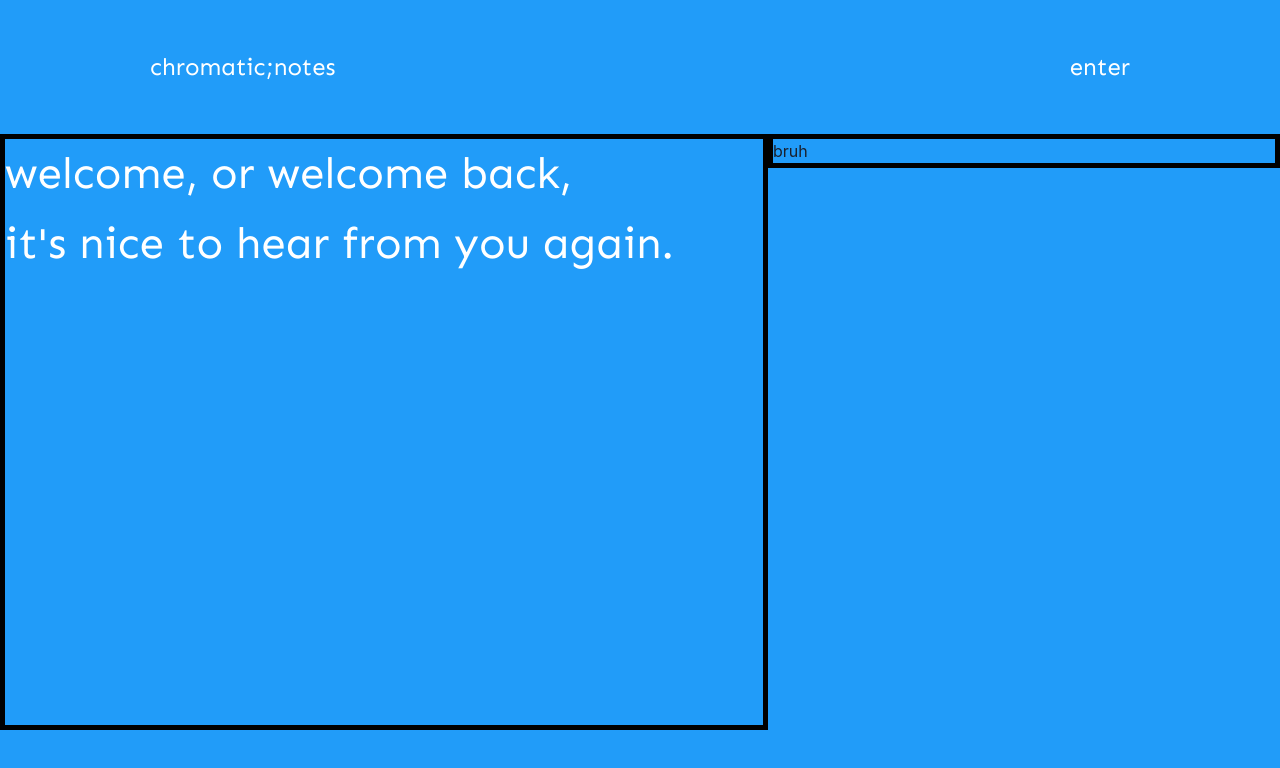
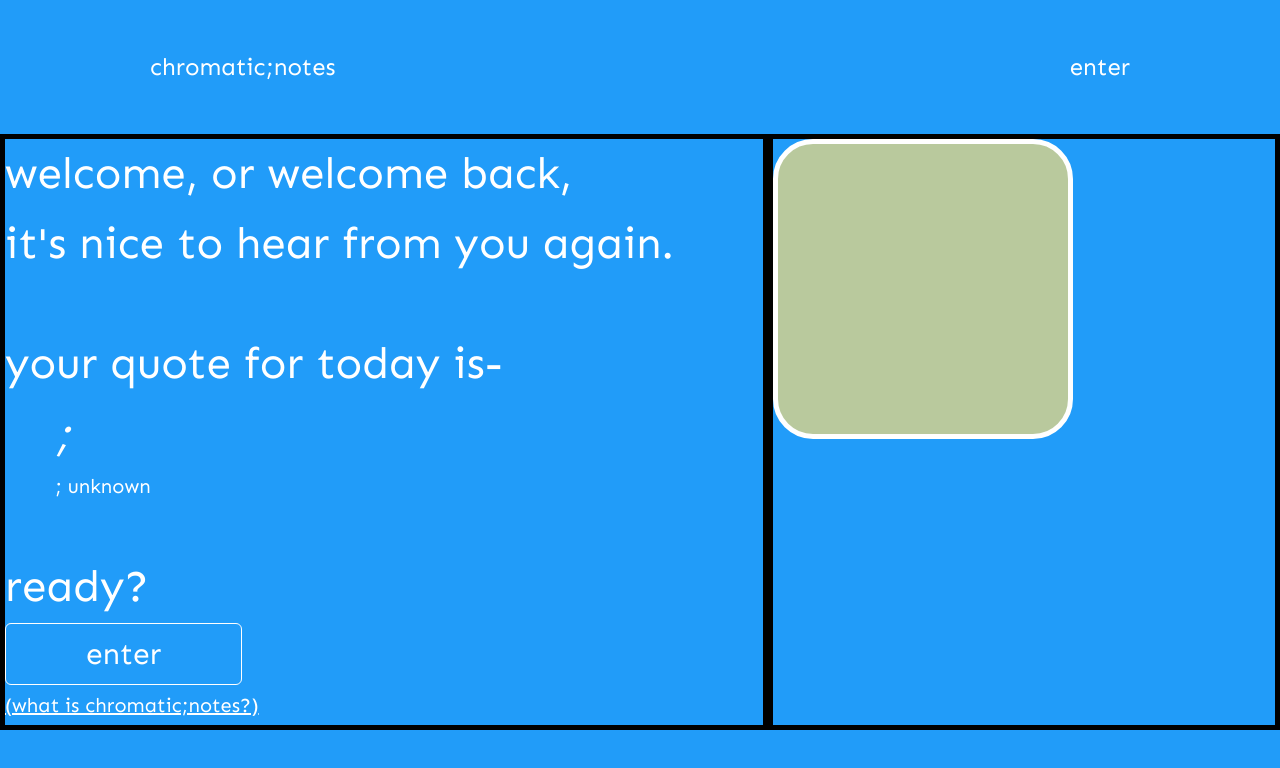
Before and after one commit to twilkhoo/colors, a Next.js app: page / in a window 1280 px wide. Shown: the top 768 px of the page. Built offline with nearby package versions, Linux system fonts and the light colour scheme; no server answers.

Commit message:
Complete the about modal.

```diff
--- a/src/components/index/DecorativeBox.tsx
+++ b/src/components/index/DecorativeBox.tsx
@@ -1,9 +1,62 @@
-import { Box } from "@chakra-ui/react";
+import { Box, keyframes, useTheme } from "@chakra-ui/react";
+import { motion } from "framer-motion";
+
+
+
+const colorAnimation = (theme: any) =>
+  keyframes`
+    0% {
+      background: ${theme.colors.moods["100"]};
+    }
+    16.6% {
+      background: ${theme.colors.moods["200"]};
+    }
+    33.3% {
+      background: ${theme.colors.moods["300"]};
+    }
+    50% {
+      background: ${theme.colors.moods["400"]};
+    }
+    66.6% {
+      background: ${theme.colors.moods["500"]};
+    }
+    83.3% {
+      background: ${theme.colors.moods["600"]};
+    }
+    100% {
+      background: ${theme.colors.moods["100"]};
+    }
+  `;
+
+
 
 const DecorativeBox = () => {
+
+  const theme = useTheme();
+
   return (
-    <Box borderColor="black" borderWidth={5}>
-      bruh
+    <Box borderColor="black" borderWidth={5} height="100%">
+
+      <Box
+        position="absolute"
+        width="300px"
+        height="300px"
+        borderColor="white"
+        borderRadius="40px"
+        borderWidth="5px"
+        animation={`${colorAnimation(theme)} 20s ease-in-out infinite`}
+      />
+
+      {/* <Box
+        position="absolute"
+        width="100px"
+        height="100px"
+        backgroundColor="green.500"
+        zIndex={1}
+        animation={`${animation} 5s ease-in-out infinite`}
+      /> */}
+
+
     </Box>
   );
 };
--- a/src/components/index/FadingText.tsx
+++ b/src/components/index/FadingText.tsx
@@ -29,7 +29,7 @@ const FadingText = ({ delay, seconds, children }: FadingTextProps) => {
     <motion.div
       initial={{ opacity: 0 }}
       animate={{ opacity: 1 }}
-      transition={{ delay: delay, duration: 1 }}
+      transition={{ delay: 0, duration: 0 }} // delay, 1
     >
       {children}
     </motion.div>
--- a/src/components/index/InfoModal.tsx
+++ b/src/components/index/InfoModal.tsx
@@ -1,10 +1,12 @@
 import {
+  Box,
   Grid,
   GridItem,
   Modal,
   ModalBody,
   ModalCloseButton,
   ModalContent,
+  ModalHeader,
   ModalOverlay,
   useMediaQuery,
   useTheme,
@@ -19,9 +21,6 @@ type InfoModalProps = {
 
 const InfoModal = ({ isOpen, onClose }: InfoModalProps) => {
   const theme = useTheme();
-  const [isLargerThanXl] = useMediaQuery(
-    `(min-width: ${theme.breakpoints.xl})`
-  );
 
   return (
     <Modal isOpen={isOpen} onClose={onClose} isCentered motionPreset="scale">
@@ -29,25 +28,19 @@ const InfoModal = ({ isOpen, onClose }: InfoModalProps) => {
       <ModalContent
         maxWidth={`calc(min(75%, 1500px))`}
         bg="rgba(255, 255, 255, 0.3)"
+        marginY="100px"
+        p="40px"
       >
-        <ModalBody>
-          <Grid templateColumns={{ base: "1fr", xl: "60% 40%" }}>
-            <GridItem>
-              {isLargerThanXl ? (
+        <ModalCloseButton color="white"/>
+        <ModalBody overflow="hidden" p={0}>
+            <Grid templateColumns={{ base: "1fr", xl: "60% 40%" }} gap="20px">
+              <GridItem>
                 <ModalLeftText onClose={onClose} />
-              ) : (
+              </GridItem>
+              <GridItem>
                 <ModalDecorativeBox />
-              )}
-            </GridItem>
-
-            <GridItem>
-              {!isLargerThanXl ? (
-                <ModalLeftText onClose={onClose} />
-              ) : (
-                <ModalDecorativeBox />
-              )}
-            </GridItem>
-          </Grid>
+              </GridItem>
+            </Grid>
         </ModalBody>
       </ModalContent>
     </Modal>
--- a/src/components/index/ModalDecorativeBox.tsx
+++ b/src/components/index/ModalDecorativeBox.tsx
@@ -1,10 +1,10 @@
-import { Box } from "@chakra-ui/react";
+import { Box, Center, Flex, Image, Text } from "@chakra-ui/react";
 
 const ModalDecorativeBox = () => {
   return (
-    <Box borderColor="black" borderWidth={5}>
-      modal bruh
-    </Box>
+    <Center h="100%">
+      <Image src="/gif.png" w="calc(min(500px, 100%))" />
+    </Center>
   );
 };
 
--- a/src/components/index/ModalLeftText.tsx
+++ b/src/components/index/ModalLeftText.tsx
@@ -8,7 +8,7 @@ type ModalLeftTextProps = {
 const ModalLeftText = ({ onClose }: ModalLeftTextProps) => {
 
   return (
-    <Box  borderWidth={5} borderColor="black">
+    <>
       <FadingText delay={1} seconds={2}>
         <Text textStyle="homeText3" id="secondPart">
           chromatic;notes is a{" "}
@@ -42,11 +42,11 @@ const ModalLeftText = ({ onClose }: ModalLeftTextProps) => {
       </FadingText>
 
       <FadingText delay={10} seconds={2}>
-        <Button variant="outlined" onClick={onClose} px="40px" py="30px">
-          <Text textStyle="buttonText1">return</Text>
+        <Button variant="outlined" onClick={onClose} px="30px" py="25px">
+          <Text textStyle="buttonText2">return</Text>
         </Button>
       </FadingText>
-    </Box>
+    </>
   );
 };
 export default ModalLeftText;
--- a/src/theme/index.ts
+++ b/src/theme/index.ts
@@ -15,6 +15,7 @@ const customTheme = extendTheme({
     sm: "320px",
     md: "768px",
     lg: "960px",
+    xl: "1280px",
   },
   config: {
     initialColorMode: "light",
@@ -24,9 +25,14 @@ const customTheme = extendTheme({
       50: "#0184ff",
       100: "#38adf5",
     },
-    text: {
-
-    },
+    moods: {
+      100: "#525FA9",
+      200: "#75B1AA",
+      300: "#D1D298",
+      400: "#FEE28F",
+      500: "#F99153",
+      600: "#E2514A",
+    }
   },
   textStyles: {
     navbar: {
@@ -54,7 +60,7 @@ const customTheme = extendTheme({
 
     homeText3: {
       fontWeight: 400,
-      fontSize: ["20px", null, "24px", "30px", "36px" ],
+      fontSize: ["20px", null, "20px", "24px", "30px", "32px" ],
       lineHeight: "160%",
       fontFamily: sen.style.fontFamily,
       color: "white",
@@ -64,6 +70,14 @@ const customTheme = extendTheme({
     buttonText1: {
       fontWeight: 400,
       fontSize: "30px",
+      lineHeight: "160%",
+      fontFamily: sen.style.fontFamily,
+      color: "white",
+    },
+
+    buttonText2: {
+      fontWeight: 400,
+      fontSize: ["20px", null, "20px", "20px", "24px", "24px" ],
       lineHeight: "160%",
       fontFamily: sen.style.fontFamily,
       color: "white",
```
Also changed, not shown: public/gif.png (added).
